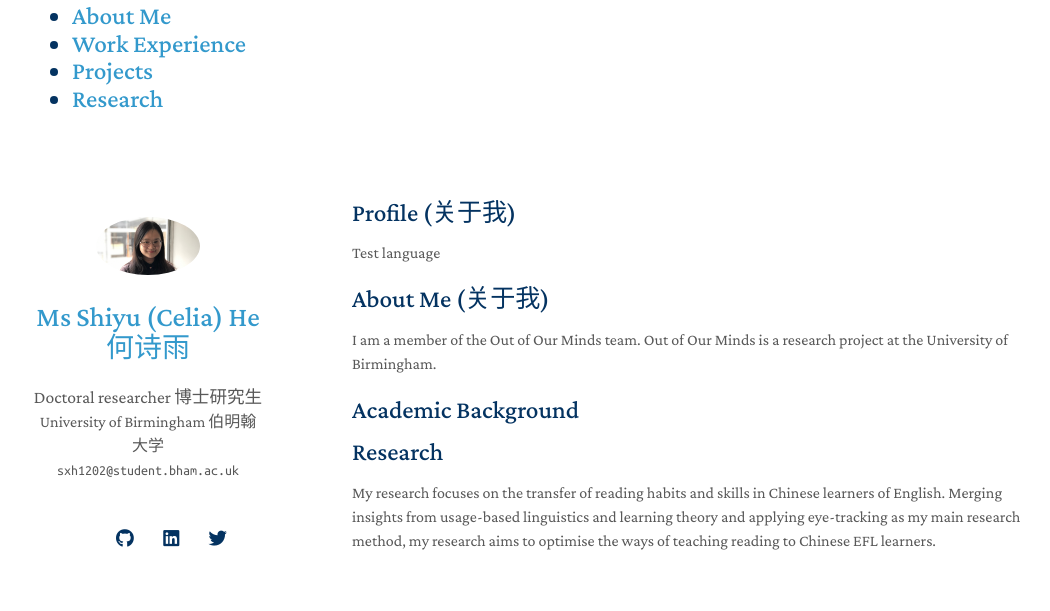
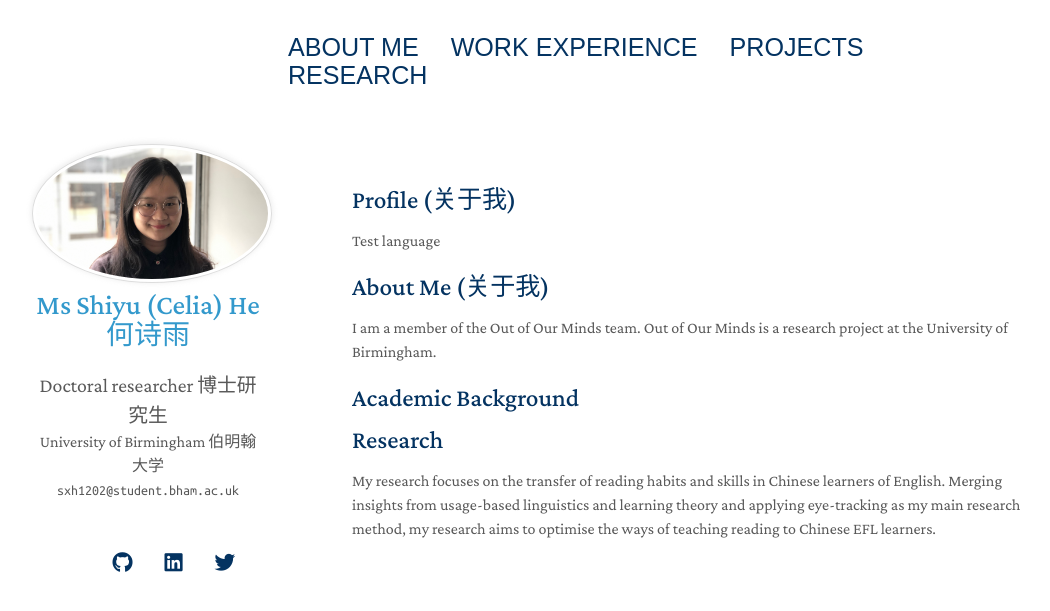
Before and after one commit to ShiyuHeCelia/ShiyuHeCelia.github.io, a Jekyll site: the page built from index.md, in a window 1280 px wide. Shown: the top 611 px of the page, without its empty margins (96-1146 px from the left). Built offline with Jekyll 4.4.1, drawn with Linux system fonts in a browser that asks for light colours; nearby versions of some CDN libraries; comment, search, counter and statistics services are not loaded; a style sheet for code colours, icons or effects is not loaded; our own code applies the rules of GitHub Pages for plain Markdown files.

Commit message:
Update head.html

```diff
--- a/_includes/head.html
+++ b/_includes/head.html
@@ -29,6 +29,6 @@
     <link rel="stylesheet" href="/assets/css/style.css">
     <link rel="stylesheet" href="/assets/css/publications.css">
     {% else %}
-    <link rel="stylesheet" href="/assets/css/style-no-dark-mode.css">
+    <link rel="stylesheet" href="/assets/css/style.css">
     <link rel="stylesheet" href="/assets/css/publications-no-dark-mode.css">
     {% endif %}
```
